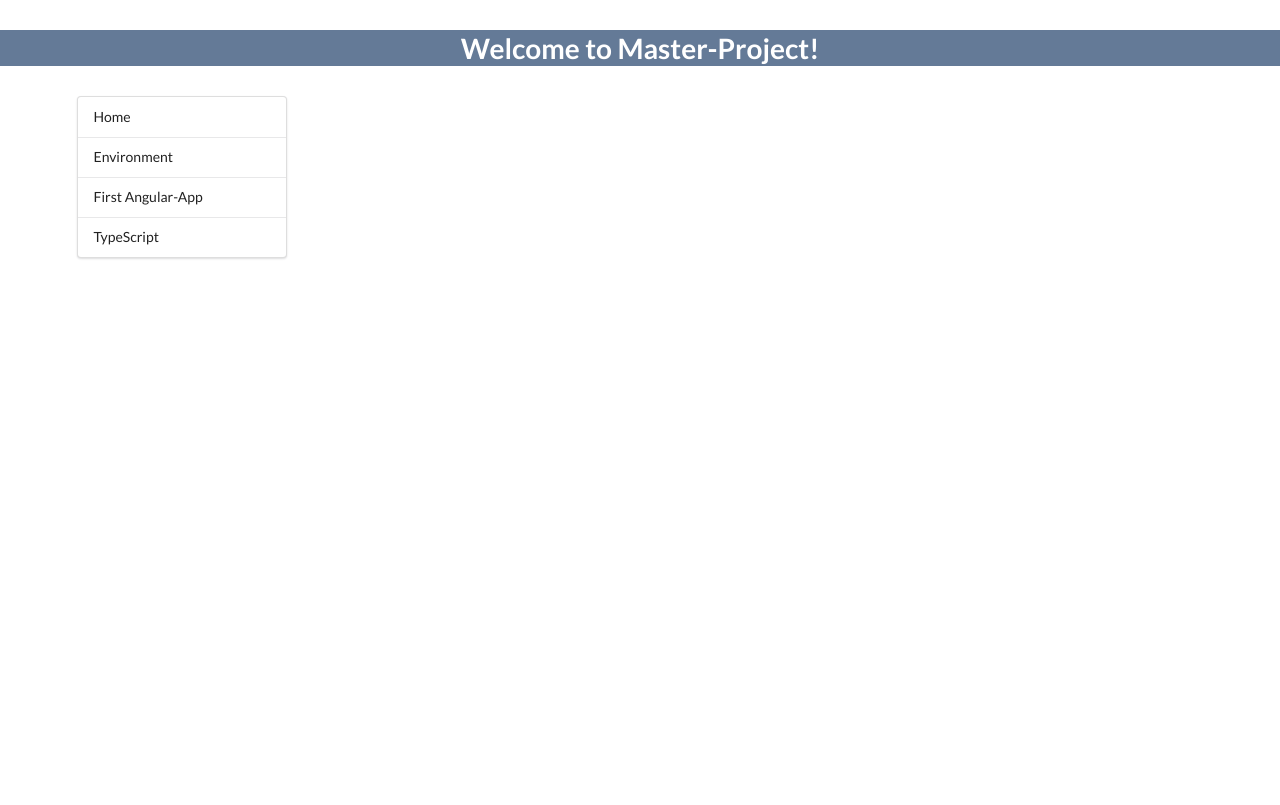
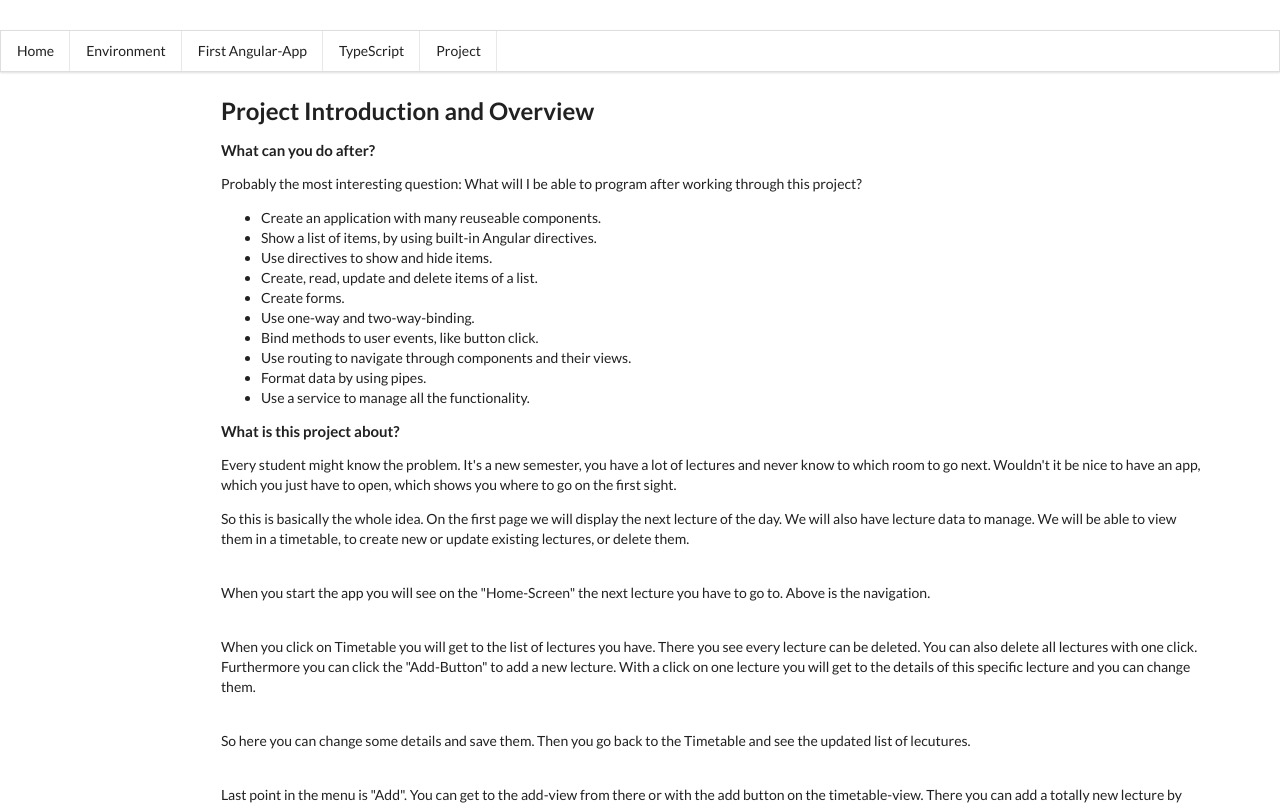
Before and after one commit to hirmer21to/angular_lernapp, an Angular app: page /project-overview in a window 1280 px wide. Before the commit this address led to /. Shown: the top 805 px of the page. Built offline with nearby package versions, Linux system fonts and the light colour scheme.

Commit message:
project-overview

```diff
--- a/src/app/app-routing.module.ts
+++ b/src/app/app-routing.module.ts
@@ -4,6 +4,7 @@ import { HomeComponent } from './home/home.component';
 import { EnvironmentComponent } from './environment/environment.component';
 import { FirstAppComponent } from './first-app/first-app.component';
 import { TypescriptComponent } from './typescript/typescript.component';
+import { ProjectOverviewComponent } from './project-overview/project-overview.component';
 
 const routes: Routes = [
   { path: '', redirectTo: '/home', pathMatch: 'full' },
@@ -11,7 +12,7 @@ const routes: Routes = [
   { path: 'environment', component: EnvironmentComponent },
   { path: 'first-app', component: FirstAppComponent },
   { path: 'typescript', component: TypescriptComponent },
-
+  { path: 'project-overview', component: ProjectOverviewComponent },
 
 ];
 
--- a/src/app/app.component.html
+++ b/src/app/app.component.html
@@ -1,12 +1,10 @@
 <div>
-  <div style="background-color: rgb(100, 122, 151);">
-  <h1  style="text-align:center; margin: 30px; color: white">
+  <h1  style="text-align:center; margin: 30px;">
     Welcome to {{ title }}!
   </h1>
-</div>
   <div class="ui grid container">
-    <div class="four wide column">
-      <div class="ui vertical menu">
+    <div class="two wide column" >
+      <div class="ui fixed horizontal menu" style="margin-top: 30px;">
         <a class="item" routerLink="/home">
           Home
         </a>
@@ -19,9 +17,12 @@
         <a class="item" routerLink="/typescript">
           TypeScript
         </a>
+        <a class="item" routerLink="/project-overview">
+          Project
+        </a>
       </div>
     </div>
-    <div class="twelve wide column">
+    <div class="fourteen wide column">
       <router-outlet></router-outlet>
     </div>
   </div>
--- a/src/app/app.module.ts
+++ b/src/app/app.module.ts
@@ -7,6 +7,7 @@ import { HomeComponent } from './home/home.component';
 import { EnvironmentComponent } from './environment/environment.component';
 import { FirstAppComponent } from './first-app/first-app.component';
 import { TypescriptComponent } from './typescript/typescript.component';
+import { ProjectOverviewComponent } from './project-overview/project-overview.component';
 
 @NgModule({
   declarations: [
@@ -14,7 +15,8 @@ import { TypescriptComponent } from './typescript/typescript.component';
     HomeComponent,
     EnvironmentComponent,
     FirstAppComponent,
-    TypescriptComponent
+    TypescriptComponent,
+    ProjectOverviewComponent
   ],
   imports: [
     BrowserModule,
--- a/src/app/environment/environment.component.html
+++ b/src/app/environment/environment.component.html
@@ -37,6 +37,7 @@
   <p class="ui black message"><code>$ npm install -g windows-build-tools</code></p>
   <p class="ui black message"><code>$ npm install -g @angular/cli</code></p>
 
-
-
+  <p class="ui info message" style="margin-bottom:30px;">To help you with all the CLI commands: <a href="/src/app/files/Cheat-Sheet-Angular-CLI.pdf" download>
+  Cheat-Sheet
+  </a></p>
 </div>
--- /dev/null
+++ b/src/app/project-overview/project-overview.component.html
@@ -0,0 +1,46 @@
+<h2>Project Introduction and Overview</h2>
+<div>
+  <h4>What can you do after?</h4>
+  <p>Probably the most interesting question: What will I be able to program after working through this project?</p>
+  <ul>
+    <li>Create an application with many reuseable components.</li>
+    <li>Show a list of items, by using built-in Angular directives.</li>
+    <li>Use directives to show and hide items.</li>
+    <li>Create, read, update and delete items of a list.</li>
+    <li>Create forms.</li>
+    <li>Use one-way and two-way-binding.</li>
+    <li>Bind methods to user events, like button click.</li>
+    <li>Use routing to navigate through components and their views.</li>
+    <li>Format data by using pipes.</li>
+    <li>Use a service to manage all the functionality.</li>
+  </ul>
+</div>
+<div>
+  <h4>What is this project about?</h4>
+  <p>Every student might know the problem. It's a new semester, you have a lot of lectures and never know to which room
+    to go next. Wouldn't it be nice to have an app, which you just have to open, which shows you where to go on the
+    first
+    sight.</p>
+  <p>So this is basically the whole idea. On the first page we will display the next lecture of the day. We will also
+    have lecture data to manage. We will be able to view them in a timetable, to create new or update existing
+    lectures, or
+    delete them.
+  </p>
+  <img>
+  <p>When you start the app you will see on the "Home-Screen" the next lecture you have to go to. Above is the
+    navigation.</p>
+  <img>
+  <p>When you click on Timetable you will get to the list of lectures you have. There you see every lecture can be
+    deleted. You can also delete all lectures with one click. Furthermore you can click the "Add-Button" to add a new
+    lecture. With a click on one lecture you will get to the details of this specific lecture and you can change them.</p>
+  <img>
+  <p>So here you can change some details and save them. Then you go back to the Timetable and see the updated list of
+    lecutures.</p>
+  <img>
+  <p>Last point in the menu is "Add". You can get to the add-view from there or with the add button on the
+    timetable-view. There you can add a totally new lecture by making some input and choosing options from the
+    drop-downs.</p>
+</div>
+<br/>
+<p>Here you see the finished application and you can try it:</p>
+<iframe style="width:100%; height: auto"></iframe>
--- /dev/null
+++ b/src/app/project-overview/project-overview.component.ts
@@ -0,0 +1,15 @@
+import { Component, OnInit } from '@angular/core';
+
+@Component({
+  selector: 'app-project-overview',
+  templateUrl: './project-overview.component.html',
+  styles: []
+})
+export class ProjectOverviewComponent implements OnInit {
+
+  constructor() { }
+
+  ngOnInit() {
+  }
+
+}
--- a/src/app/typescript/typescript.component.html
+++ b/src/app/typescript/typescript.component.html
@@ -91,7 +91,7 @@
 
     <h4>5. Decorators</h4>
     <p><code>
-            @Component(&#123; <br/>// Konfigurations-Objekt <br/>&#125;)<br/>
+            @Component(&#123; <br/>// configuration object <br/>&#125;)<br/>
             class myComponent &#123; &#125;
 
     </code></p>
```
Also changed, not shown: 2 other files (tests, documents, lock files or other folders).
